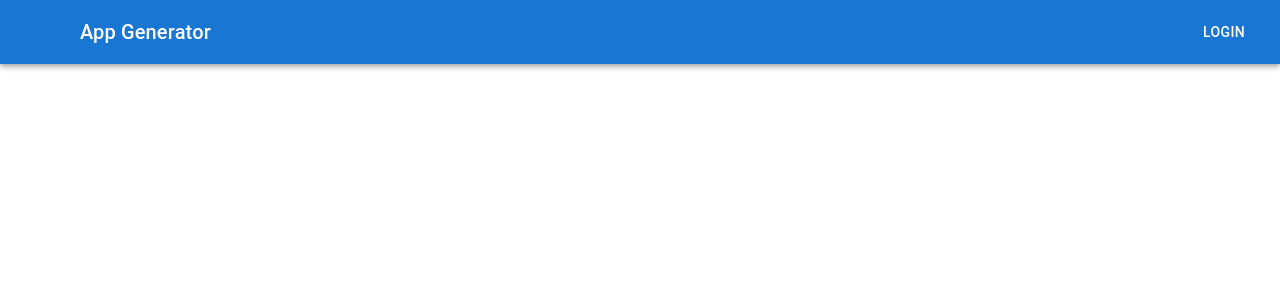
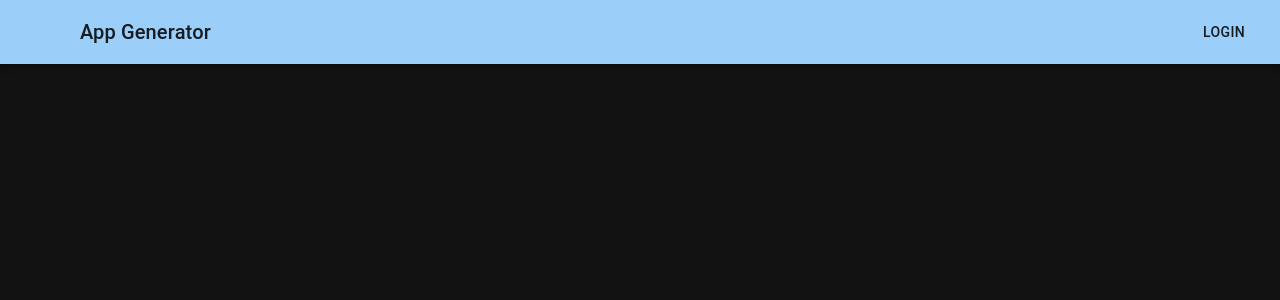
Before and after one commit to paulwoods/app-generator, a React (Vite) app in the folder frontend/: page / in a window 1280 px wide. Shown: the top 300 px of the page. Built offline with nearby package versions, Linux system fonts and the light colour scheme; some icons are missing.

Commit message:
feat: enable dark mode

```diff
--- a/frontend/index.html
+++ b/frontend/index.html
@@ -4,8 +4,6 @@
     <meta charset="UTF-8"/>
     <link href="/vite.svg" rel="icon" type="image/svg+xml"/>
     <meta content="initial-scale=1, width=device-width" name="viewport"/>
-
-
     <title>Vite + React + TS</title>
 </head>
 <body>
--- a/frontend/src/home/HomeIndexPage.tsx
+++ b/frontend/src/home/HomeIndexPage.tsx
@@ -4,7 +4,7 @@ import MenuIcon from '@mui/icons-material/Menu';
 export const HomeIndexPage = () => {
 
     return <Box sx={{flexGrow: 1}}>
-        <AppBar position="static">
+        <AppBar position="static" enableColorOnDark>
             <Toolbar>
                 <IconButton
                     size="large"
--- a/frontend/src/main.tsx
+++ b/frontend/src/main.tsx
@@ -2,15 +2,23 @@ import {StrictMode} from 'react'
 import {createRoot} from 'react-dom/client'
 import {BrowserRouter, Route, Routes} from "react-router";
 import {HomeIndexPage} from "./home/HomeIndexPage.tsx";
-import {CssBaseline} from "@mui/material";
+import {createTheme, CssBaseline, ThemeProvider} from "@mui/material";
+
+const darkTheme = createTheme({
+    palette: {
+        mode: 'dark',
+    },
+});
 
 createRoot(document.getElementById('root')!).render(
     <StrictMode>
+        <ThemeProvider theme={darkTheme}>
             <CssBaseline/>
             <BrowserRouter>
                 <Routes>
                     <Route index element={<HomeIndexPage/>}/>
                 </Routes>
             </BrowserRouter>
+        </ThemeProvider>
     </StrictMode>
 )
```
Lines whose indentation alone changed are shown as unchanged.
